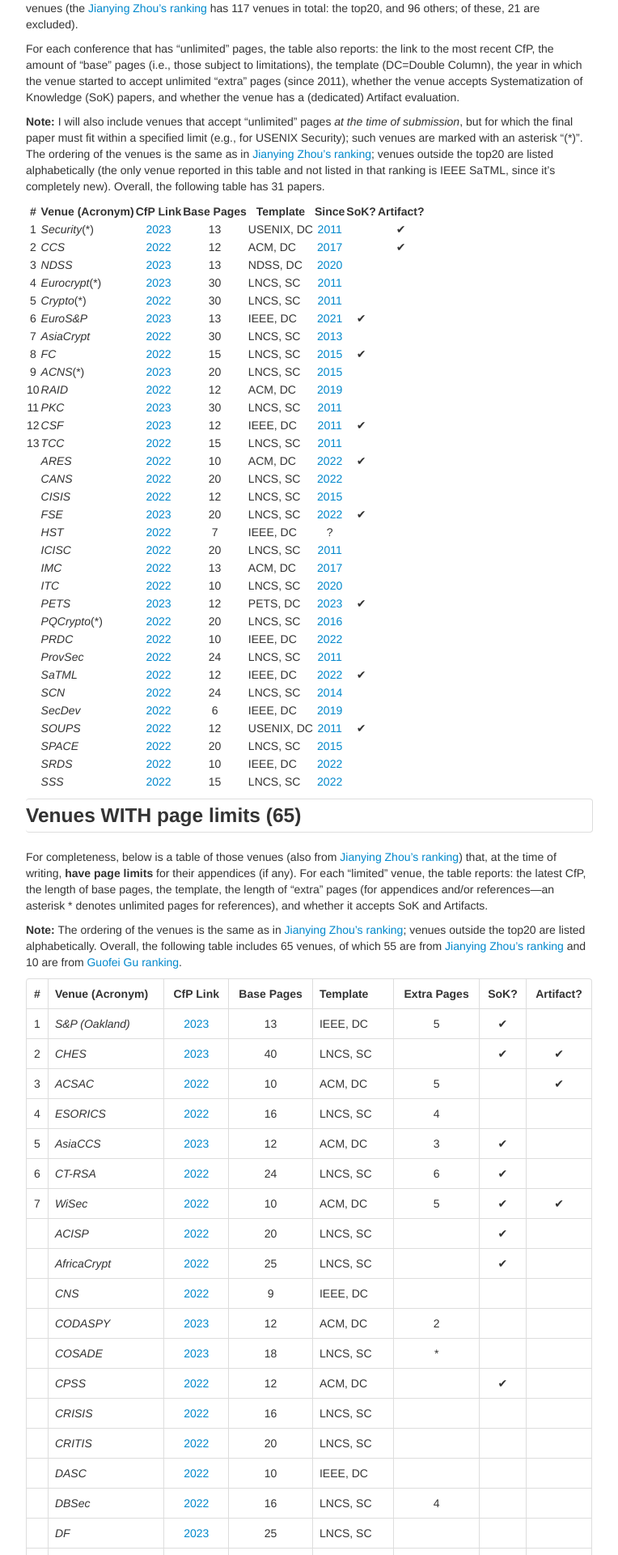
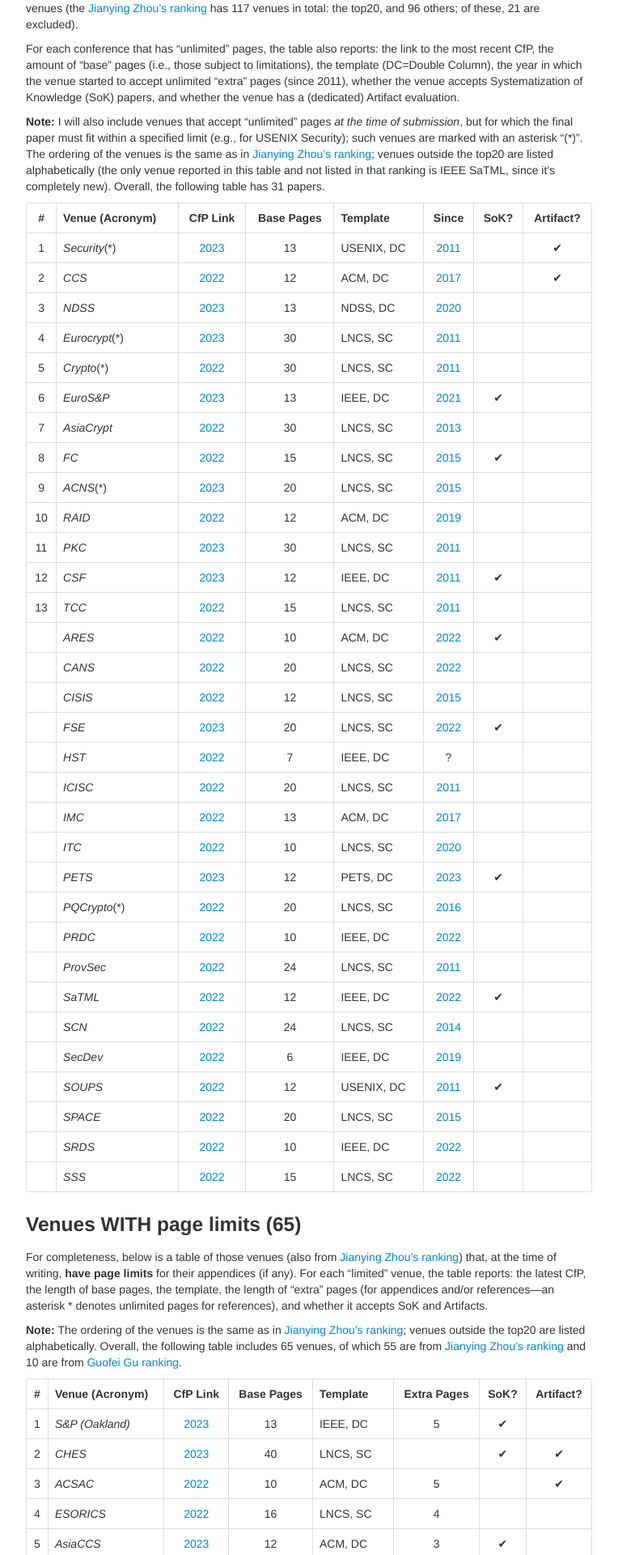
Before and after one commit to secnopagelim/secnopagelim.github.io, a Jekyll site: the page built from pages/long.md, in a window 1280 px wide. Shown: the part 392-2312 px from the top of the page at 81% size, without its empty margins (258-1022 px from the left). Built offline with Jekyll 4.4.1, drawn with Linux system fonts in a browser that asks for light colours.

```diff
--- a/pages/long.md
+++ b/pages/long.md
@@ -20,8 +20,7 @@ For each conference that has "unlimited" pages, the table also reports: the link
 
 
 {% include_relative tables/long_unlimited.md %}
-{:.table}
-{:.table-bordered}
+
 
 
 
--- a/pages/tables/long_unlimited.md
+++ b/pages/tables/long_unlimited.md
@@ -32,3 +32,5 @@
 |     | _SPACE_         |        [2022](https://drive.google.com/file/d/1ZFLoT8UWitx53JhhAsk4-6WhDdkPpA4X/view)        |     20     | LNCS, SC   |                      [2015](https://cse.iitkgp.ac.in/conf/SPACE2015/#)                       |      |           |
 |     | _SRDS_          |                    [2022](https://srds-conference.org/calls/papers.html)                     |     10     | IEEE, DC   |                    [2022](https://srds-conference.org/calls/papers.html)                     |      |           |
 |     | _SSS_           |                          [2022](https://sss2022.limos.fr/cfp.html)                           |     15     | LNCS, SC   |                          [2022](https://sss2022.limos.fr/cfp.html)                           |      |           |
+{:.table}
+{:.table-bordered}
```
